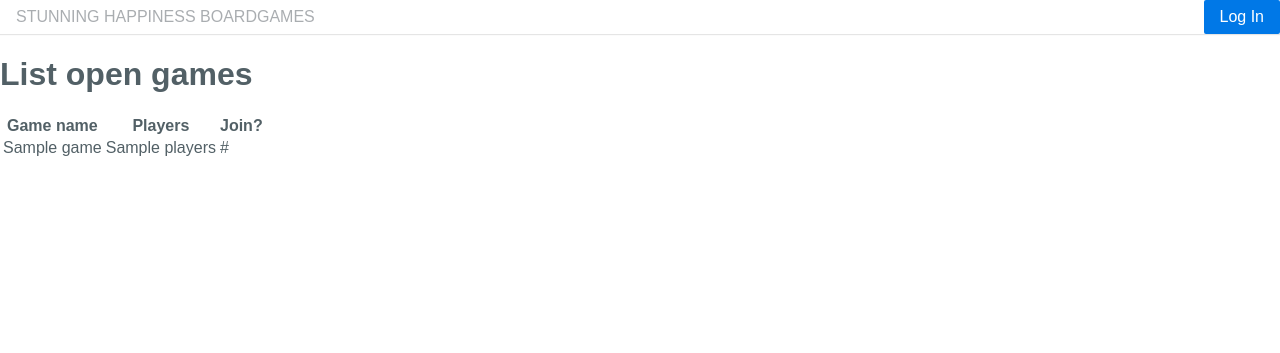
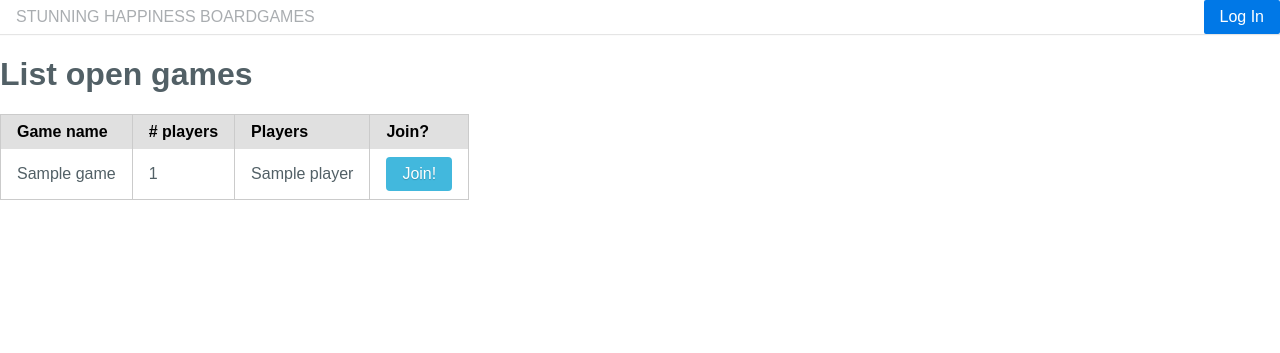
Before and after one commit to evrardjp/stunning-happiness, a Flask app: template templates/list-party.html in a window 1280 px wide. Shown: the top 353 px of the page. Run offline with Flask 2, Linux system fonts and the light colour scheme; the template is opened without the code that fills it: most values are stand-ins (such as "Sample title", 1, 10 or a date in 2020); parts of the project's set-up code (start-up, migrations or seed data) failed here and were passed over; some libraries are stand-ins or nearby versions.

Commit message:
CR of games

```diff
--- a/constants.py
+++ b/constants.py
@@ -9,3 +9,4 @@ PROFILE_KEY = 'profile'
 SECRET_KEY = 'ThisIsTheSecretKey'
 JWT_PAYLOAD = 'jwt_payload'
 REDIS_URL = 'REDIS_URL'
+MAX_REDIST_RECORDS_PER_LIST = 100
--- /dev/null
+++ b/public/my-own.css
@@ -0,0 +1,36 @@
+.button-success,
+.button-error,
+.button-warning,
+.button-secondary {
+    color: white;
+    border-radius: 4px;
+    text-shadow: 0 1px 1px rgba(0, 0, 0, 0.2);
+}
+
+.button-success {
+    background: rgb(28, 184, 65);
+    /* this is a green */
+}
+
+.button-error {
+    background: rgb(202, 60, 60);
+    /* this is a maroon */
+}
+
+.button-warning {
+    background: rgb(223, 117, 20);
+    /* this is an orange */
+}
+
+.button-secondary {
+    background: rgb(66, 184, 221);
+    /* this is a light blue */
+}
+
+.pure-menu {
+    text-align: left;
+  }
+
+  .pure-menu-list {
+      float: right;
+  }
--- a/public/pure.css
+++ b/public/pure.css
@@ -42,15 +42,6 @@ p {
 .pure-menu-link {
   padding: .5em .7em;
 }
-
-.pure-menu {
-  text-align: left;
-}
-
-.pure-menu-list {
-    float: right;
-}
-
 
 /*
 * -- BANNER --
--- a/server.py
+++ b/server.py
@@ -3,6 +3,8 @@
 from functools import wraps
 import json
 from os import environ as env
+from collections import namedtuple
+
 from werkzeug.exceptions import HTTPException
 
 from dotenv import load_dotenv, find_dotenv
@@ -19,7 +21,6 @@ from flask import url_for
 from authlib.integrations.flask_client import OAuth
 from urllib.parse import urlencode
 from redis import from_url as redis_connection
-import pickle
 
 import forms
 import constants
@@ -128,38 +129,50 @@ def dashboard():
 
 @app.route('/party/new', methods=['GET', 'POST'])
 @requires_auth
-def newParty():
+def create_party():
     form = forms.NewGame(request.form)
     if request.method == 'POST' and form.validate():
-        # everything is stored in bytes in redis
-        gamename = form.gamename.data.encode()
+        # This needs to be refactored to separate view from controller
+        gamename = form.gamename.data.encode() # everything is stored in bytes in redis
         # check if that name already exists in db before going further.
-        if (existing_party := redis_conn().get(gamename)) is not None:
-            if pickle.loads(existing_party).game_over:
+        if (existing_party := redis_conn().get(b"party-%s" % gamename)) is not None:
+            if games.Party.deserialize(existing_party).game_over:
                 flash("Re-creating a game (named %s). Click now on the right game to join the game." % form.gamename.data)
             else:
                 flash("A game named %s already exists. Redirecting you to join page...." % form.gamename.data)
-                return redirect('/party/join')
+                return redirect('/party/list')
         else:
             flash("Creating a game (named %s). Please join manually." % form.gamename.data)
-        party = games.Party(gamename, session[constants.JWT_PAYLOAD]['nickname'])
+
+        party = games.Party(gamename)
+        party.add_player(session[constants.JWT_PAYLOAD]['nickname'])
         # pickle is (most likely?) safe, as we can assume github nicknames are going through validations
-        redis_conn().set(gamename, party.pickle())
-        return redirect('/party/join')
+        redis_conn().set(b"party-%s" % gamename, party.serialize())
+        return redirect('/party/list')
     return render_template('new-party.html', userinfo_pretty=session[constants.JWT_PAYLOAD], form=form)
 
 
-@app.route('/party/join', methods=['GET', 'POST'])
+@app.route('/party/list', methods=['GET'])
 @requires_auth
-def joinParty():
-    # redis_conn().get()
-    return render_template('list-party.html', games="games")
+def list_parties():
+    _, games_names = redis_conn().scan(match='party-*', count=constants.MAX_REDIST_RECORDS_PER_LIST)
+    games_details = redis_conn().mget(games_names)
+    gamelist = list(map(games.Party.deserialize, games_details))
+
+    roster = []
+    for game in gamelist:
+        roster.append({
+            "name" : bytes.decode(game.party_name),
+            "players": list(game.players),
+            "link": "/games/ideasthesia/%s" % game.uuid,
+        })
+    return render_template('list-party.html', gameroster=roster)
 
 
-@app.route('/games')
+@app.route('/games/ideasthesia/<uuid:gameid>')
 @requires_auth
-def newGame():
-    return render_template('new-game.html', userinfo_pretty=json.dumps(session[constants.JWT_PAYLOAD]))
+def ideasthesia_game(gameid):
+    return render_template('ideasthesia-game.html')
 
 
 if __name__ == "__main__":
--- a/templates/base.html
+++ b/templates/base.html
@@ -4,6 +4,7 @@
     <meta name="viewport" content="width=device-width, initial-scale=1">
     <link rel="stylesheet" href="https://unpkg.com/purecss@2.0.3/build/pure-min.css" integrity="sha384-cg6SkqEOCV1NbJoCu11+bm0NvBRc8IYLRGXkmNrqUBfTjmMYwNKPWBTIKyw9mHNJ" crossorigin="anonymous">
     <link rel="stylesheet" href="/public/pure.css">
+    <link rel="stylesheet" href="/public/my-own.css">
 </head>
 <div class="header">
     <div class="home-menu pure-menu pure-menu-horizontal">
--- a/templates/dashboard.html
+++ b/templates/dashboard.html
@@ -11,8 +11,8 @@
             For full transparency, here is the information I got from github:
             <pre>{{userinfo_pretty}}</pre>
             <pre>{{userinfo}}</pre>
-            <a class="pure-button pure-button-primary" href="/party/new">Create game</a>
-            <a class="pure-button pure-button-primary" href="/party/join">Join game</a>
+            <a class="pure-button pure-button-primary" href="{{ url_for('create_party')}}">Create game</a>
+            <a class="pure-button pure-button-primary" href="{{ url_for('list_parties') }}">Join game</a>
         </div>
 </div>
 {% endblock %}
--- a/templates/list-party.html
+++ b/templates/list-party.html
@@ -6,11 +6,14 @@
 
 {% block content %}
 <div class="container">
-    <div class="">
-        <table>
+        <table class="pure-table">
+            <thead>
                 <tr>
                     <th>
                         Game name
+                    </th>
+                    <th>
+                        # players
                     </th>
                     <th>
                         Players
@@ -19,20 +22,25 @@
                         Join?
                     </th>
                 </tr>
-            {% for game in games %}
+            </thead>
+            <tbody>
+                {% for game in gameroster %}
                 <tr>
                     <td>
-                    {{ game.name }}
+                        {{ game['name'] }}
                     </td>
                     <td>
-                    {{ game.players }}
+                        {{ game['players'] | count }}
                     </td>
                     <td>
-                    {{ game.join_link }}
+                        {% for player in game['players'] %}{{ player }}{% if not loop.last %},{% endif %}{% endfor %}
+                    </td>
+                    <td>
+                        <a class="pure-button button-secondary" href="{{ game['link'] | e }}">Join!</a>
                     </td>
                 </tr>
                 {% endfor %}
+            </tbody>
         </table>
 </div>
-</div>
 {% endblock %}
```
Also changed, not shown: games.py (+21 -4 lines), templates/ideastasia-game.html (added), templates/join-game.html (deleted). Lines whose indentation alone changed are shown as unchanged.
